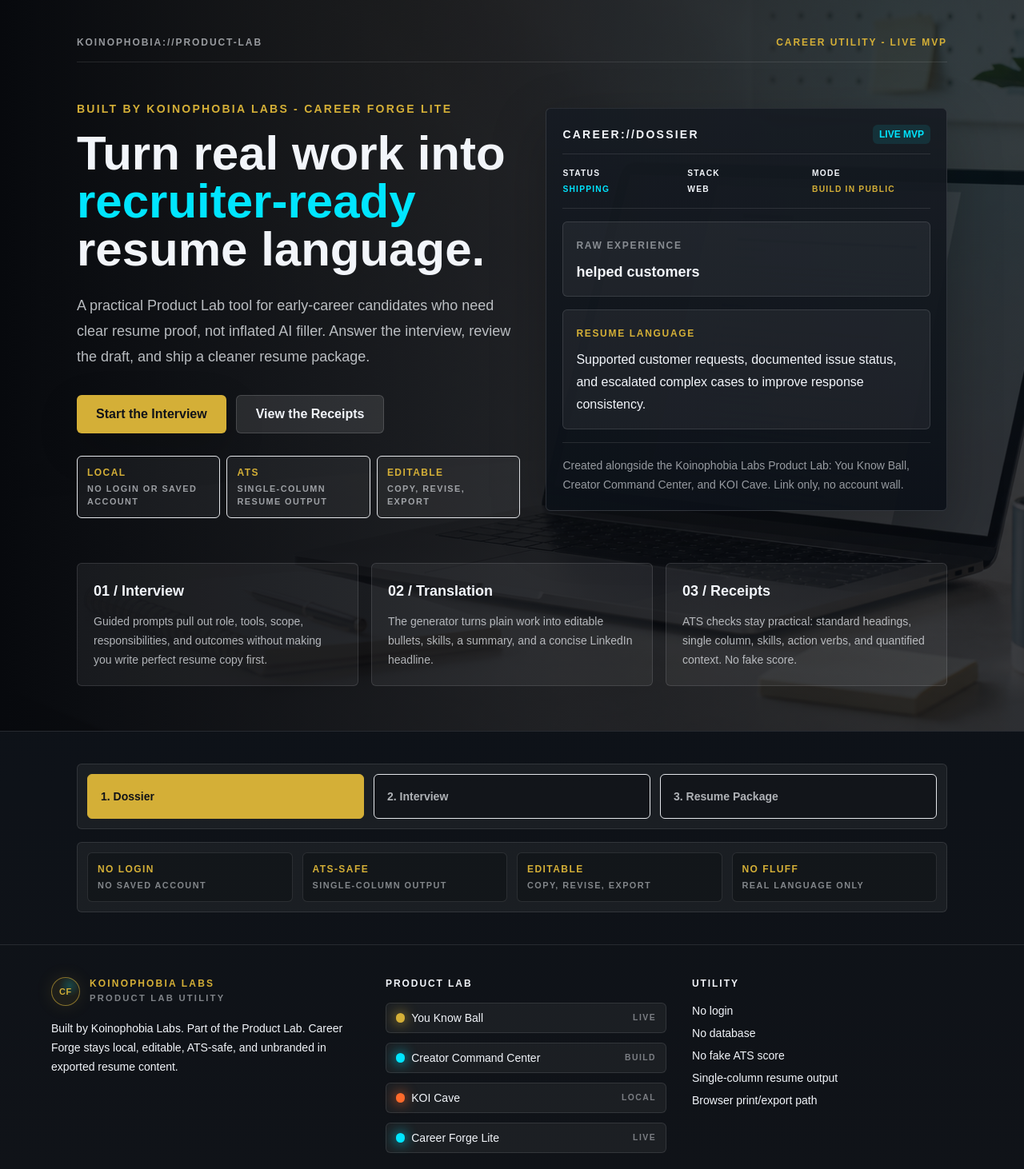
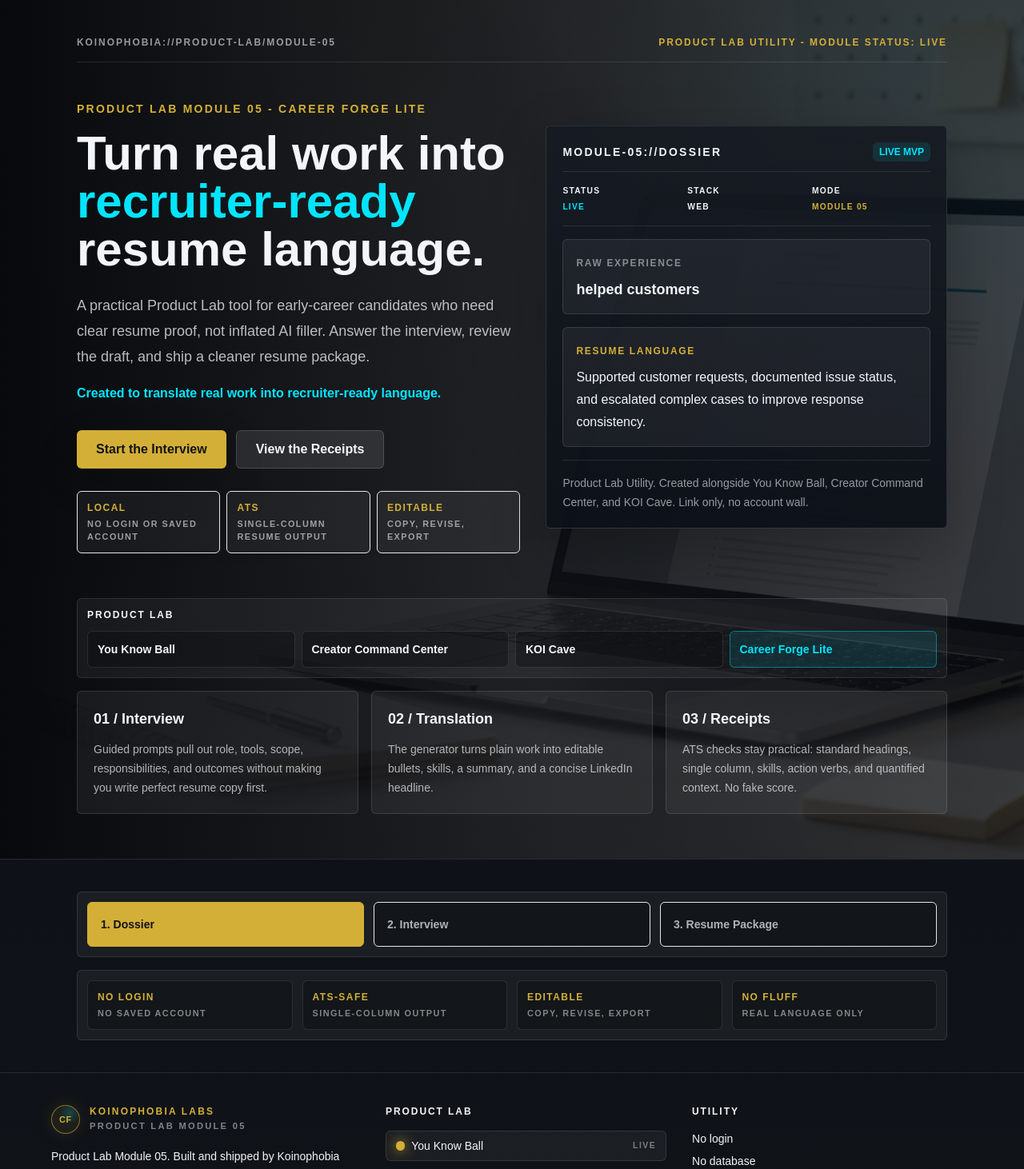
Before and after one commit to koinophobia-labs/career-forge-lite, a Next.js app: page / in a window 1280 px wide. Shown: the part 80-1542 px from the top of the page at 80% size. Built offline with nearby package versions, Linux system fonts and the light colour scheme.

Commit message:
Position Career Forge as Product Lab module

```diff
--- a/src/components/LandingPage.tsx
+++ b/src/components/LandingPage.tsx
@@ -5,6 +5,7 @@ type LandingPageProps = {
 };
 
 export function LandingPage({ onStart }: LandingPageProps) {
+  const productLabModules = ["You Know Ball", "Creator Command Center", "KOI Cave", "Career Forge Lite"];
   const proofItems = [
     ["LOCAL", "No login or saved account"],
     ["ATS", "Single-column resume output"],
@@ -26,13 +27,13 @@ export function LandingPage({ onStart }: LandingPageProps) {
       <div className="absolute inset-0 bg-gradient-to-r from-obsidian via-obsidian/92 to-obsidian/40" />
       <div className="relative mx-auto flex min-h-[82vh] max-w-6xl flex-col justify-center px-5 py-14 sm:px-8">
         <div className="mb-12 flex flex-wrap items-center justify-between gap-3 border-b border-white/10 pb-4 text-xs font-bold uppercase tracking-[0.16em] text-paper/60">
-          <span>koinophobia://product-lab</span>
-          <span className="text-gold">Career utility - Live MVP</span>
+          <span>koinophobia://product-lab/module-05</span>
+          <span className="text-gold">Product Lab Utility - Module Status: Live</span>
         </div>
         <div className="grid items-center gap-8 lg:grid-cols-[1.05fr_0.95fr]">
           <div className="max-w-2xl">
             <p className="trust-kicker mb-4 text-sm font-bold uppercase">
-              Built by Koinophobia Labs - Career Forge Lite
+              Product Lab Module 05 - Career Forge Lite
             </p>
             <h1 className="text-4xl font-bold leading-[1.02] text-paper sm:text-6xl">
               Turn real work into <span className="text-cyan">recruiter-ready</span> resume language.
@@ -41,6 +42,9 @@ export function LandingPage({ onStart }: LandingPageProps) {
               A practical Product Lab tool for early-career candidates who need clear
               resume proof, not inflated AI filler. Answer the interview, review the
               draft, and ship a cleaner resume package.
+            </p>
+            <p className="mt-4 max-w-xl text-base font-semibold leading-7 text-cyan">
+              Created to translate real work into recruiter-ready language.
             </p>
             <div className="mt-8 flex flex-wrap gap-3">
               <button
@@ -69,13 +73,13 @@ export function LandingPage({ onStart }: LandingPageProps) {
 
           <div className="trust-panel rounded-md p-5">
             <div className="mb-4 flex items-center justify-between border-b border-white/10 pb-3">
-              <strong className="text-sm uppercase tracking-[0.16em] text-paper">career://dossier</strong>
+              <strong className="text-sm uppercase tracking-[0.16em] text-paper">module-05://dossier</strong>
               <span className="rounded-md bg-cyan/10 px-2 py-1 text-xs font-bold text-cyan">LIVE MVP</span>
             </div>
             <div className="mb-4 grid grid-cols-3 gap-2 border-b border-white/10 pb-4 text-[0.64rem] font-black uppercase tracking-[0.12em] text-paper/48">
               <span>
                 Status
-                <strong className="mt-1 block text-cyan">Shipping</strong>
+                <strong className="mt-1 block text-cyan">Live</strong>
               </span>
               <span>
                 Stack
@@ -83,7 +87,7 @@ export function LandingPage({ onStart }: LandingPageProps) {
               </span>
               <span>
                 Mode
-                <strong className="mt-1 block text-gold">Build in public</strong>
+                <strong className="mt-1 block text-gold">Module 05</strong>
               </span>
             </div>
             <div className="space-y-4">
@@ -100,14 +104,33 @@ export function LandingPage({ onStart }: LandingPageProps) {
               </div>
             </div>
             <p className="mt-4 border-t border-white/10 pt-4 text-sm leading-6 text-paper/60">
-              Created alongside the Koinophobia Labs Product Lab: You Know Ball,
-              Creator Command Center, and KOI Cave. Link only, no account wall.
+              Product Lab Utility. Created alongside You Know Ball, Creator Command
+              Center, and KOI Cave. Link only, no account wall.
             </p>
           </div>
         </div>
       </div>
 
-      <div className="relative mx-auto grid max-w-6xl gap-4 px-5 pb-14 sm:px-8 md:grid-cols-3" id="proof">
+      <div className="relative mx-auto max-w-6xl px-5 pb-14 sm:px-8" id="proof">
+        <div className="mb-4 rounded-md border border-white/10 bg-white/5 p-3">
+          <p className="mb-3 text-xs font-black uppercase tracking-[0.16em] text-paper/54">Product Lab</p>
+          <div className="grid gap-2 text-sm font-bold md:grid-cols-4">
+            {productLabModules.map((module) => (
+              <span
+                key={module}
+                className={`rounded-md border px-3 py-3 ${
+                  module === "Career Forge Lite"
+                    ? "border-cyan/40 bg-cyan/10 text-cyan"
+                    : "border-white/10 bg-obsidian/35 text-paper/66"
+                }`}
+              >
+                {module}
+              </span>
+            ))}
+          </div>
+        </div>
+
+        <div className="grid gap-4 md:grid-cols-3">
           {[
             ["01 / Interview", "Guided prompts pull out role, tools, scope, responsibilities, and outcomes without making you write perfect resume copy first."],
             ["02 / Translation", "The generator turns plain work into editable bullets, skills, a summary, and a concise LinkedIn headline."],
@@ -119,6 +142,7 @@ export function LandingPage({ onStart }: LandingPageProps) {
             </article>
           ))}
         </div>
+      </div>
     </section>
   );
 }
--- a/src/components/SiteFooter.tsx
+++ b/src/components/SiteFooter.tsx
@@ -1,8 +1,8 @@
-const productLinks = [
-  ["You Know Ball", "LIVE", "gold"],
-  ["Creator Command Center", "BUILD", "cyan"],
-  ["KOI Cave", "LOCAL", "ember"],
-  ["Career Forge Lite", "LIVE", "cyan"]
+const productLinks: Array<[string, string, string, boolean]> = [
+  ["You Know Ball", "LIVE", "gold", false],
+  ["Creator Command Center", "BUILD", "cyan", false],
+  ["KOI Cave", "LOCAL", "ember", false],
+  ["Career Forge Lite", "MODULE 05", "cyan", true]
 ];
 
 export function SiteFooter() {
@@ -17,26 +17,36 @@ export function SiteFooter() {
             <span>
               <span className="block text-xs font-black uppercase tracking-[0.18em] text-gold">Koinophobia Labs</span>
               <span className="block text-[0.7rem] font-bold uppercase tracking-[0.2em] text-paper/50">
-                Product Lab utility
+                Product Lab Module 05
               </span>
             </span>
           </div>
           <p className="mt-4 max-w-sm leading-6">
-            Built by Koinophobia Labs. Part of the Product Lab. Career Forge stays local,
-            editable, ATS-safe, and unbranded in exported resume content.
+            Product Lab Module 05. Built and shipped by Koinophobia Labs.
+            Created to translate real work into recruiter-ready language.
+            Career Forge stays local, editable, ATS-safe, and unbranded in exported resume content.
           </p>
         </div>
 
         <div>
           <h2 className="text-xs font-black uppercase tracking-[0.16em] text-paper">Product Lab</h2>
           <div className="mt-4 space-y-3">
-            {productLinks.map(([name, status, accent]) => (
-              <div key={name} className="flex items-center justify-between gap-3 rounded-md border border-white/10 bg-white/5 px-3 py-2">
+            {productLinks.map(([name, status, accent, active]) => (
+              <div
+                key={name}
+                className={`flex items-center justify-between gap-3 rounded-md border px-3 py-2 ${
+                  active ? "border-cyan/35 bg-cyan/10" : "border-white/10 bg-white/5"
+                }`}
+              >
                 <span className="inline-flex items-center gap-2 text-paper/78">
                   <span className={`ecosystem-dot ecosystem-dot-${accent}`} aria-hidden="true" />
                   {name}
                 </span>
-                <span className="text-[0.65rem] font-black uppercase tracking-[0.14em] text-paper/45">{status}</span>
+                <span className={`text-[0.65rem] font-black uppercase tracking-[0.14em] ${
+                  active ? "text-cyan" : "text-paper/45"
+                }`}>
+                  {status}
+                </span>
               </div>
             ))}
           </div>
--- a/src/components/SiteHeader.tsx
+++ b/src/components/SiteHeader.tsx
@@ -21,7 +21,9 @@ export function SiteHeader({ onStart }: SiteHeaderProps) {
           </span>
           <span className="leading-none">
             <span className="block text-xs font-black uppercase tracking-[0.18em] text-gold">Koinophobia</span>
-            <span className="block text-[0.68rem] font-bold uppercase tracking-[0.22em] text-paper/56">Labs</span>
+            <span className="block text-[0.68rem] font-bold uppercase tracking-[0.22em] text-paper/56">
+              Labs / Module 05
+            </span>
           </span>
         </a>
 
```
Lines whose indentation alone changed are shown as unchanged.
